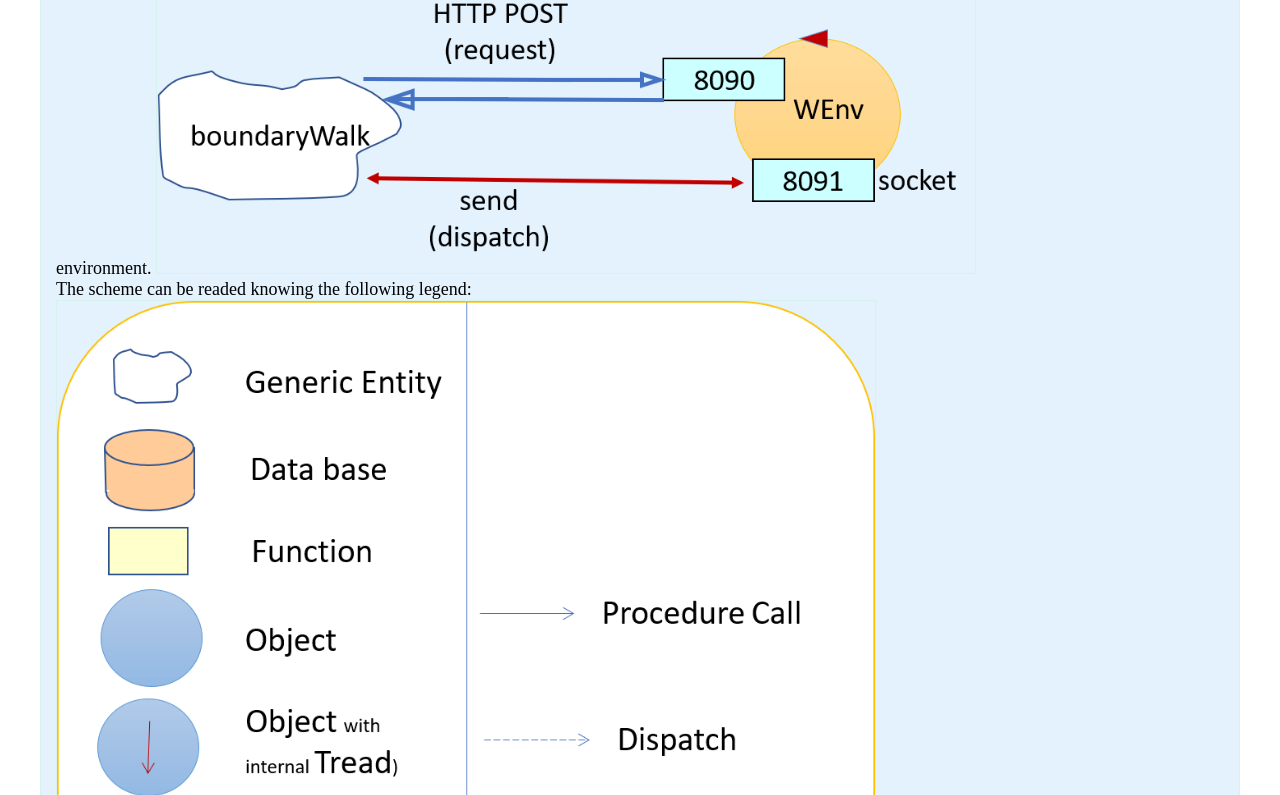
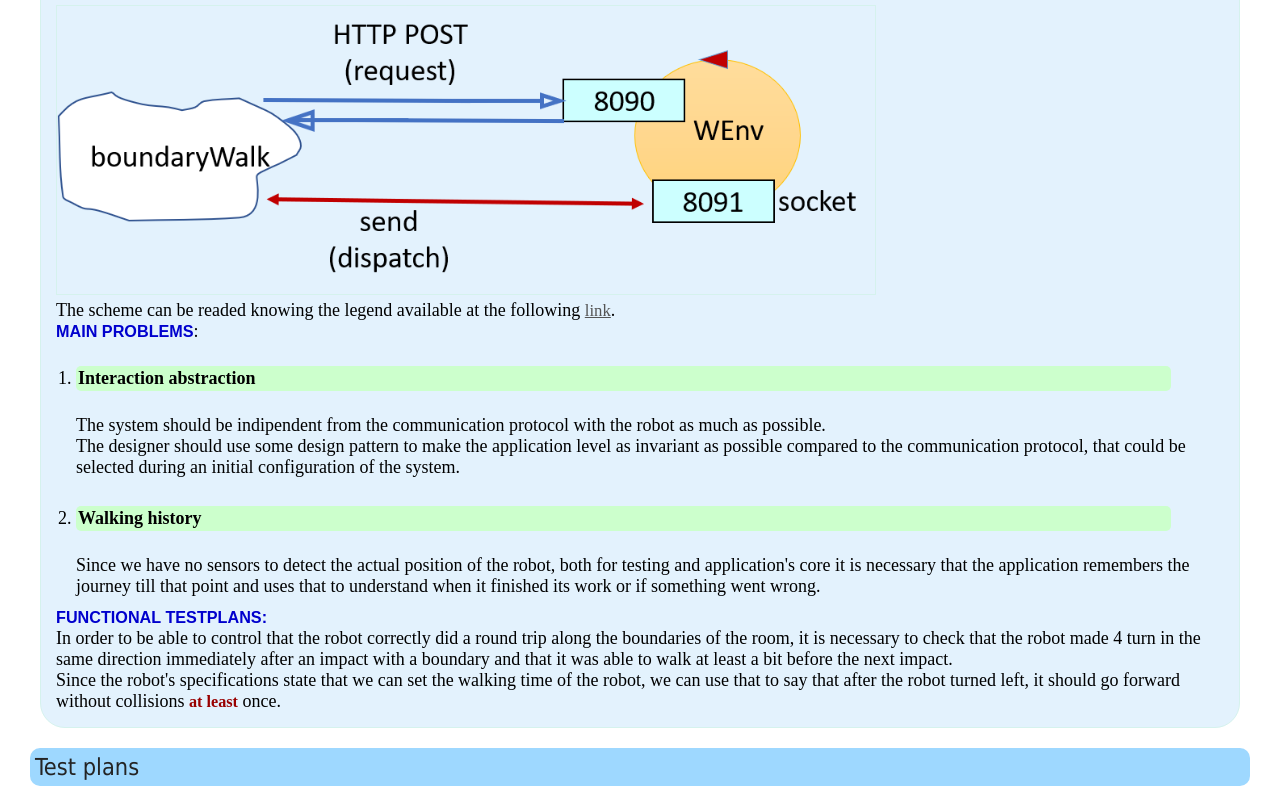
Before and after one commit to giuliotripi/tripiGiulio, a plain HTML site: page userDocs/progetto.html in a window 1280 px wide. Shown: the part 1233-2028 px from the top of the page. Drawn offline with Linux system fonts and the light colour scheme.

Commit message:
Some edits in virtualrobot project

```diff
--- a/userDocs/progetto.html
+++ b/userDocs/progetto.html
@@ -253,10 +253,9 @@ When I start the application, I want the robot to do an anti-clockwise trip of t
 
 <ks>LOGICAL ARCHITECTURE</ks>:
 The graph below shows the interaction between the robot and our application. It is possible to use both HTTP POST and websockets.<br>
-Although HTTP POST is sufficient to accomplish the requirements, using websockets allow the application to receive informations emitted from the environment.
+Although HTTP POST is sufficient to accomplish the requirements, using websockets allow the application to receive informations emitted from the environment.<br>
 <img src="./img/iss0_logicArch0.png" alt="iss_logicArch0" width="70%"><br>
-The scheme can be readed knowing the following legend:<br>
-<img src="./img/legenda.png" alt="legend" width="70%"><br>
+	The scheme can be readed knowing the legend available at the following <a href="./img/legenda.png" target="_blank">link</a>.<br>
 <ks>MAIN PROBLEMS</ks>:
 <ol>
 	<li><h4>Interaction abstraction</h4>
```
